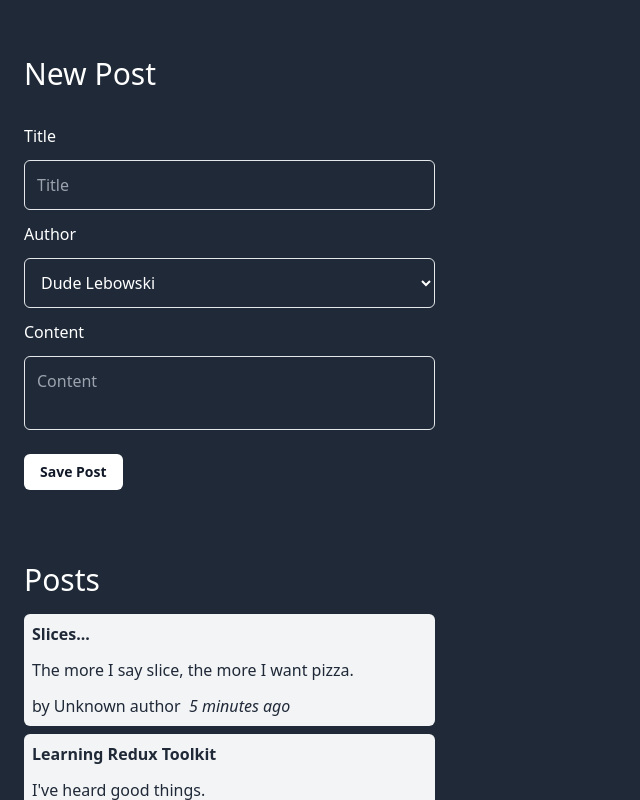
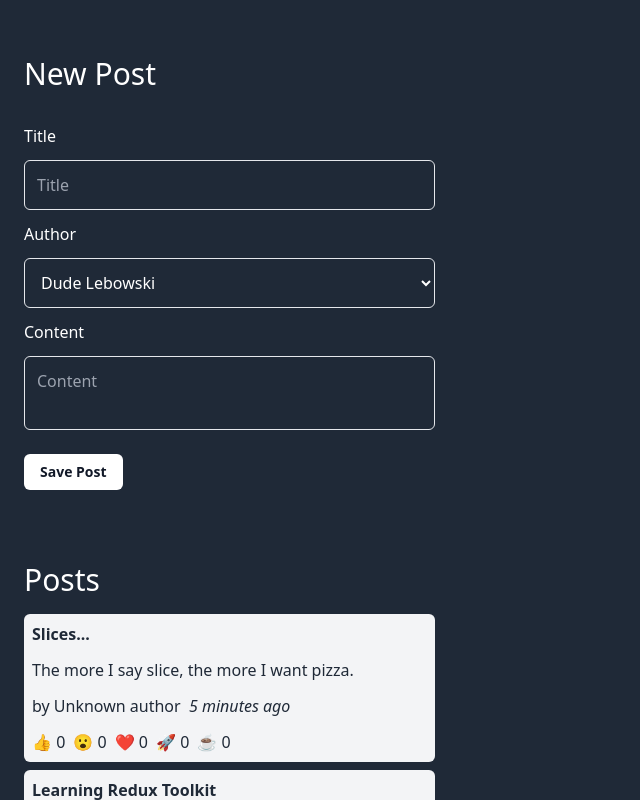
Before and after one commit to IdrissGarfa/reduxjs-posts, a React (Vite) app: page / in a window 1280 px wide. Shown: the top 800 px of the page, without its empty margins (0-640 px from the left). Built offline with nearby package versions, Linux system fonts and the light colour scheme.

Commit message:
ADD post reaction buttons

```diff
--- a/src/features/posts/Posts.jsx
+++ b/src/features/posts/Posts.jsx
@@ -2,6 +2,7 @@
 import { selectAllPosts } from "./postsSlice";
 import PostAuthor from "./PostAuthor";
 import TimeAgo from "./TimeAgo";
+import ReactionButtons from "./ReactionButtons";
 
 const Posts = () => {
     const posts = useSelector(selectAllPosts);
@@ -16,6 +17,7 @@
                 <PostAuthor userId={post.userId} />
                 <TimeAgo timestamp={post.date} />
             </p>
+            <ReactionButtons post={post}/>
         </article>
     ))
     return (
--- /dev/null
+++ b/src/features/posts/ReactionButtons.jsx
@@ -0,0 +1,33 @@
+import { useDispatch } from "react-redux";
+import { reactionAdded } from "./postsSlice";
+
+const reactionEmoji = {
+    thumbsUp: '👍',
+    wow: '😮',
+    heart: '❤',
+    rocket: '🚀',
+    coffee: '☕'
+};
+
+const ReactionButtons = ({ post }) => {
+    const dispatch = useDispatch();
+
+    const reactionButtons = Object.entries(reactionEmoji).map(([name, emoji]) => {
+        return (
+            <button
+                key={name}
+                type="button"
+                onClick={() => {
+                    dispatch(reactionAdded({ postId: post.id, reaction: name }))
+                }}
+            >
+                {emoji} {post.reactions[name]}
+            </button>
+        )
+    })
+    return (
+        <div className="flex gap-2 flex-wrap">{reactionButtons}</div>
+    )
+}
+
+export default ReactionButtons
--- a/src/features/posts/postsSlice.js
+++ b/src/features/posts/postsSlice.js
@@ -8,13 +8,27 @@
     id: "1",
     title: "Learning Redux Toolkit",
     content: "I've heard good things.",
-    date: sub( new Date(), {minutes: 10}).toISOString()
+    date: sub(new Date(), { minutes: 10 }).toISOString(),
+    reactions: {
+      thumbsUp: 0,
+      wow: 0,
+      heart: 0,
+      rocket: 0,
+      coffee: 0,
+    },
   },
   {
     id: "2",
     title: "Slices...",
     content: "The more I say slice, the more I want pizza.",
-    date: sub( new Date(), {minutes: 5}).toISOString()
+    date: sub(new Date(), { minutes: 5 }).toISOString(),
+    reactions: {
+      thumbsUp: 0,
+      wow: 0,
+      heart: 0,
+      rocket: 0,
+      coffee: 0,
+    },
   },
 ];
 
@@ -23,19 +37,33 @@
   initialState,
   reducers: {
     postAdded: {
-      reducer(state, action){
+      reducer(state, action) {
         state.push(action.payload);
       },
-      prepare(title, content, userId){
+      prepare(title, content, userId) {
         return {
-          payload:{
+          payload: {
             id: nanoid(),
             title,
             content,
             date: new Date().toISOString(),
-            userId
-          }
-        }
+            userId,
+            reactions: {
+              thumbsUp: 0,
+              wow: 0,
+              heart: 0,
+              rocket: 0,
+              coffee: 0
+            }
+          },
+        };
+      },
+    },
+    reactionAdded(state, action) {
+      const { postId, reaction } = action.payload;
+      const existingPost = state.find(post => post.id === postId);
+      if(existingPost){
+        existingPost.reactions[reaction]++;
       }
     }
   },
@@ -43,6 +71,6 @@
 
 export const selectAllPosts = (state) => state.posts;
 
-export const { postAdded } = postsSlices.actions;
+export const { postAdded, reactionAdded } = postsSlices.actions;
 
 export default postsSlices.reducer;
```
